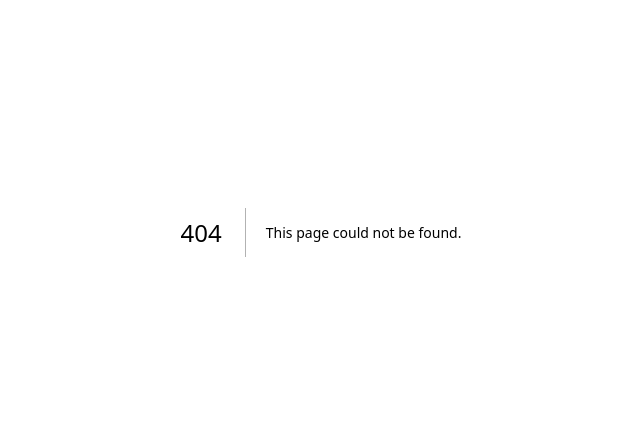
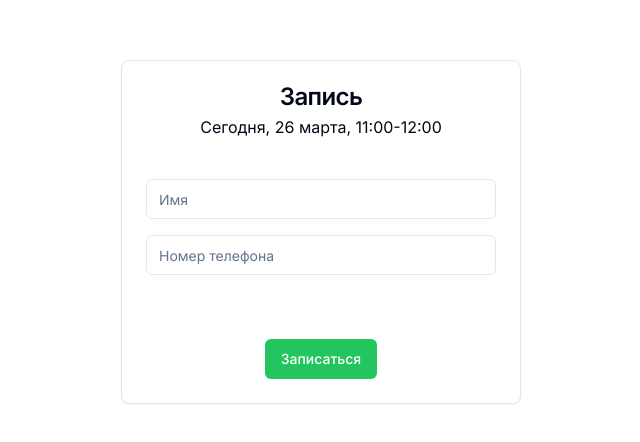
Before and after one commit to BakuEmilov/hairdresser-Irina, a Next.js app: page /recording in a window 1280 px wide. Before the commit this address had no page. Shown: the part 168-610 px from the top of the page, without its empty margins (319-959 px from the left). Built offline with nearby package versions, Linux system fonts and the light colour scheme.

Commit message:
I am doing Recording

```diff
--- /dev/null
+++ b/src/app/recording/page.tsx
@@ -0,0 +1,34 @@
+import { Button } from '@/components/ui/button';
+import { Card, CardContent, CardFooter, CardHeader, CardTitle } from '@/components/ui/card';
+import { Input } from '@/components/ui/input';
+import React from 'react'
+
+const Recording = () => {
+  return (
+    <div className='flex items-center justify-center h-screen'>
+      <Card className='w-[400px] text-center'>
+        <CardHeader>
+          <CardTitle>Запись</CardTitle>
+          <h2>Сегодня, 26 марта, 11:00-12:00</h2>
+        </CardHeader>
+        <CardContent>
+          <form>
+            <div className='my-4'>
+              <Input placeholder='Имя' id='text'/>
+            </div>
+            <div>
+              <Input placeholder='Номер телефона' id='text'/>
+            </div>
+          </form>
+        </CardContent>
+        <CardFooter>
+          <div className='grid place-content-center w-full mt-[40px]'>
+            <Button className='bg-green-500 text-white'>Записаться</Button>
+          </div>
+        </CardFooter>
+      </Card>
+    </div>
+  )
+}
+
+export default Recording;
```
